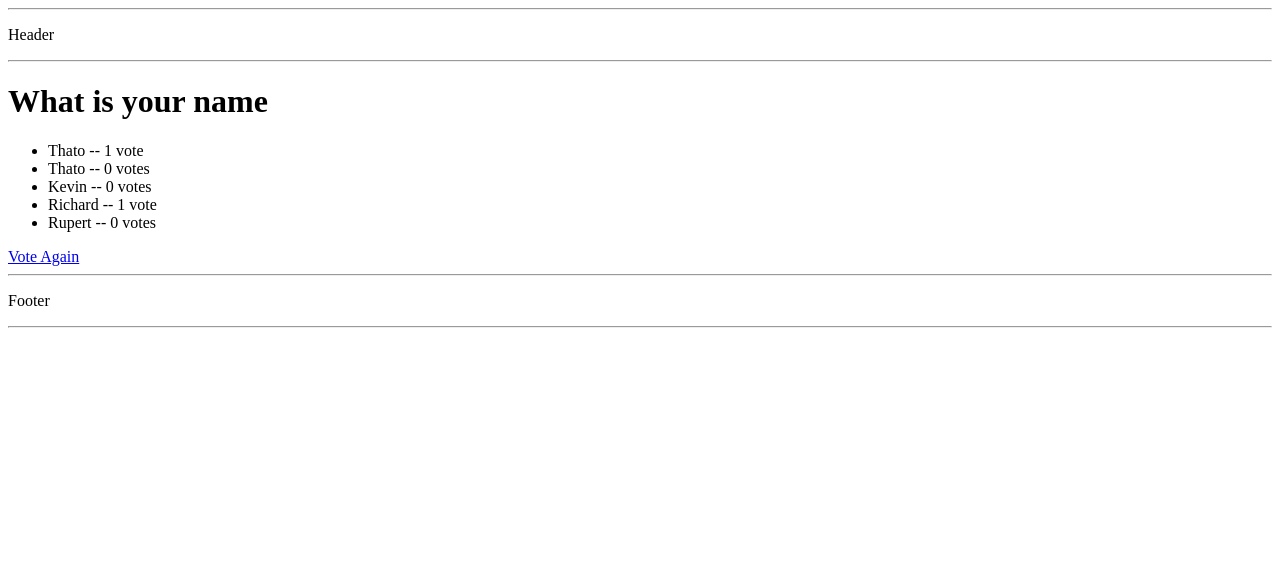
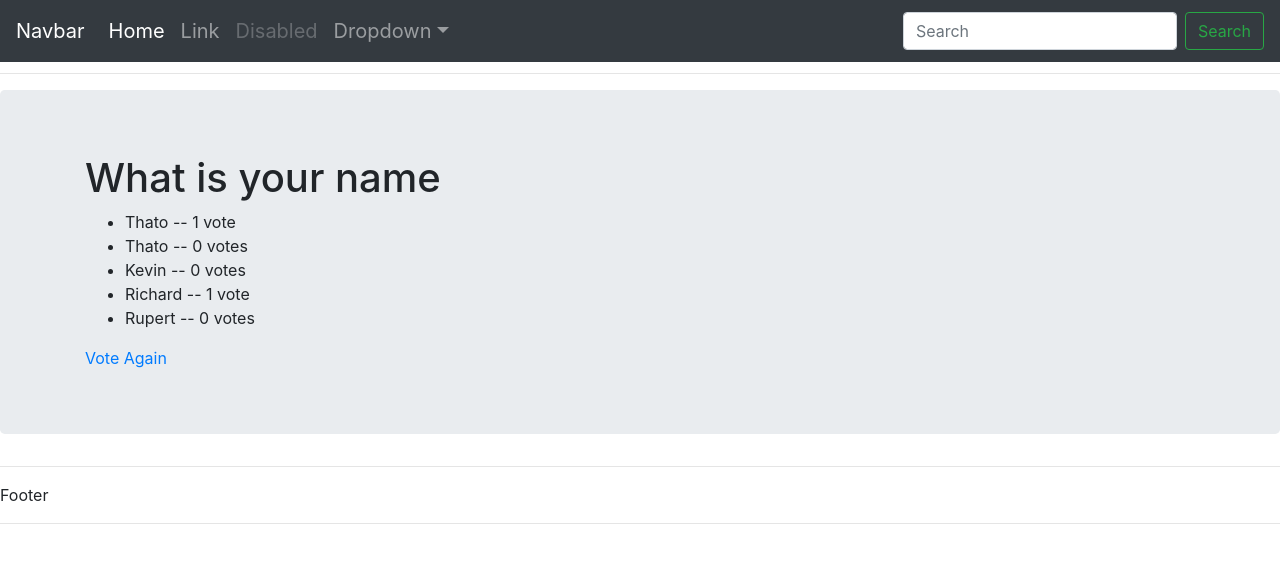
Before and after one commit to thatovanda/Projects, a Django app: page /polls/1/results in a window 1280 px wide. Shown: the top 563 px of the page. Run offline with Django 3.2, Linux system fonts and the light colour scheme; data comes from the database, SQL or seed files in the repository; some libraries are stand-ins or nearby versions.

Commit message:
New Changes

```diff
--- /dev/null
+++ b/mysite/polls/static/polls/style.css
@@ -0,0 +1,4 @@
+li a {
+    font-size: 20px;
+    color: blue;
+}
--- a/mysite/polls/templates/polls/base.html
+++ b/mysite/polls/templates/polls/base.html
@@ -1,15 +1,43 @@
+
+{% load staticfiles %}
 <!DOCTYPE html>
 <html lang="en">
 <head>
-    <meta charset="UTF-8">
+    <meta charset="utf-8">
+    <meta name="viewport" content="width=device-width, initial-scale=1, shrink-to-fit=no">
     <title>Title</title>
+    <link rel="stylesheet" type = "text/css" href="{% static 'polls/bootstrap-4.3.1-dist/css/bootstrap.min.css' %}" />
+    <style>
+      .bd-placeholder-img {
+        font-size: 1.125rem;
+        text-anchor: middle;
+        -webkit-user-select: none;
+        -moz-user-select: none;
+        -ms-user-select: none;
+        user-select: none;
+      }
+
+      @media (min-width: 768px) {
+        .bd-placeholder-img-lg {
+          font-size: 3.5rem;
+        }
+      }
+    </style>
+    <link rel="stylesheet" type = "text/css" href="{% static 'polls/style.css' %}" />
 </head>
 <body>
 <hr>
 <p> Header </p>
 <hr>
-{% block main_content %}
-{% endblock %}
+{% include "polls/header.html" %}
+<div class="jumbotron">
+    <div class="container">
+
+        {% block main_content %}
+        {% endblock %}
+            </div>
+</div>
 {% include "polls/footer.html" %}
+
 </body>
 </html>
--- a/mysite/polls/templates/polls/detail.html
+++ b/mysite/polls/templates/polls/detail.html
@@ -2,7 +2,7 @@
 {% block main_content %}
 
 <h1> {{question.question_text}} </h1>
-{% if error_message %} <p><strong> {{error_message}}</strong></p> {% endif %}
+{% if error_message %} <p><strong> {{error_message}} </strong></p> {% endif %}
 
 <form action = "{% url 'polls:vote' question.id %}" method="post">
     {% csrf_token %}
--- /dev/null
+++ b/mysite/polls/templates/polls/header.html
@@ -0,0 +1,32 @@
+<nav class="navbar navbar-expand-md navbar-dark fixed-top bg-dark">
+  <a class="navbar-brand" href="#">Navbar</a>
+  <button class="navbar-toggler" type="button" data-toggle="collapse" data-target="#navbarsExampleDefault" aria-controls="navbarsExampleDefault" aria-expanded="false" aria-label="Toggle navigation">
+    <span class="navbar-toggler-icon"></span>
+  </button>
+
+  <div class="collapse navbar-collapse" id="navbarsExampleDefault">
+    <ul class="navbar-nav mr-auto">
+      <li class="nav-item active">
+        <a class="nav-link" href="#">Home <span class="sr-only">(current)</span></a>
+      </li>
+      <li class="nav-item">
+        <a class="nav-link" href="#">Link</a>
+      </li>
+      <li class="nav-item">
+        <a class="nav-link disabled" href="#">Disabled</a>
+      </li>
+      <li class="nav-item dropdown">
+        <a class="nav-link dropdown-toggle" href="#" id="dropdown01" data-toggle="dropdown" aria-haspopup="true" aria-expanded="false">Dropdown</a>
+        <div class="dropdown-menu" aria-labelledby="dropdown01">
+          <a class="dropdown-item" href="#">Action</a>
+          <a class="dropdown-item" href="#">Another action</a>
+          <a class="dropdown-item" href="#">Something else here</a>
+        </div>
+      </li>
+    </ul>
+    <form class="form-inline my-2 my-lg-0">
+      <input class="form-control mr-sm-2" type="text" placeholder="Search" aria-label="Search">
+      <button class="btn btn-outline-success my-2 my-sm-0" type="submit">Search</button>
+    </form>
+  </div>
+</nav>
--- a/mysite/polls/templates/polls/results.html
+++ b/mysite/polls/templates/polls/results.html
@@ -9,6 +9,7 @@
     {% endfor %}
 </ul>
 
-<a href="{% url 'polls:detail' question.id}"> Vote Again</a>
+<a href="{% url 'polls:detail' question.id %}"> Vote Again</a>
+
 
 {% endblock %}
```
